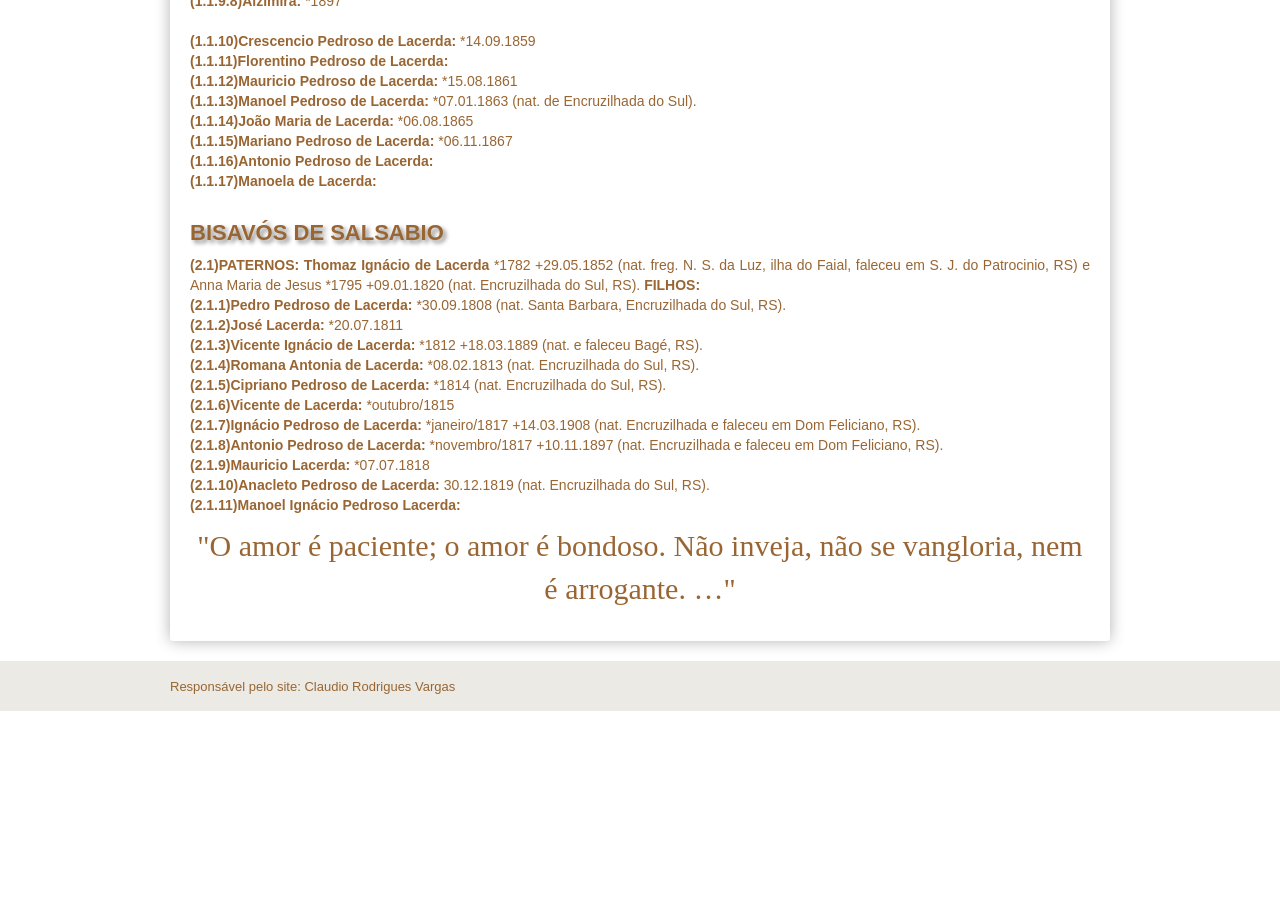
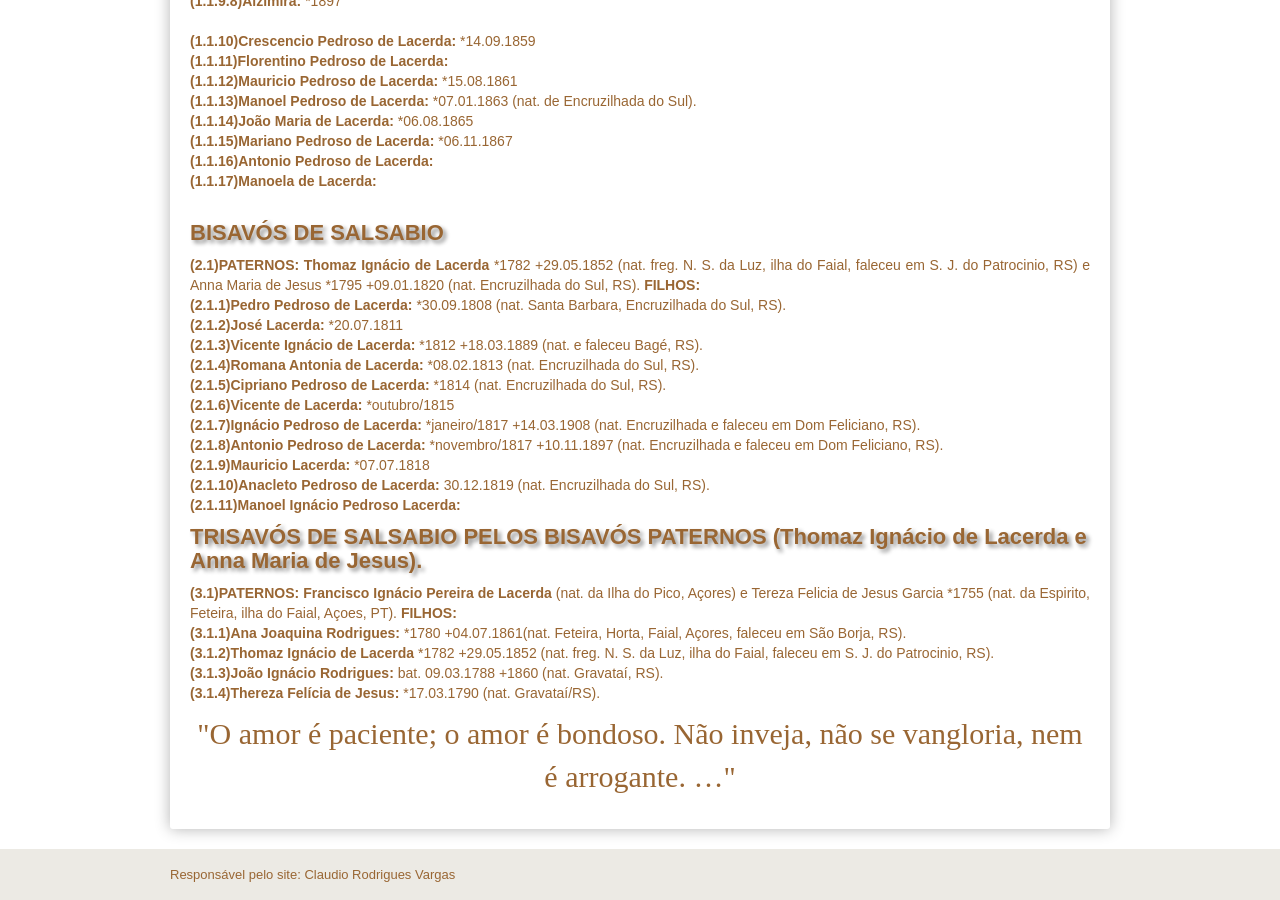
Before and after one commit to claudiovargas1955/claudiovargas1955.github.io, a Jekyll site: the page built from _pages/familia-lacerda-salsabio.html, in a window 1280 px wide and 900 px high, scrolled down 2292 px. Built offline with Jekyll 4.4.1, drawn with Linux system fonts in a browser that asks for light colours; some web fonts are replaced; before the commit the page ends 3003 px from its top, so only the background shows below that.

Commit message:
Update familia-lacerda-salsabio.html

```diff
--- a/_pages/familia-lacerda-salsabio.html
+++ b/_pages/familia-lacerda-salsabio.html
@@ -205,5 +205,16 @@ Jesus *1795 +09.01.1820 (nat. Encruzilhada do Sul, RS). <b>FILHOS: </b><br>
   <b>(2.1.10)Anacleto Pedroso de Lacerda: </b>30.12.1819 (nat. Encruzilhada do Sul, RS).<br>
   <b>(2.1.11)Manoel Ignácio Pedroso Lacerda: </b><br>
 
+  <h4>TRISAVÓS DE SALSABIO PELOS BISAVÓS PATERNOS (Thomaz Ignácio de Lacerda e Anna Maria de Jesus).</h4>
+<p><b>(3.1)PATERNOS: Francisco Ignácio Pereira de Lacerda </b>(nat. da Ilha do Pico, Açores) e Tereza Felicia de Jesus Garcia *1755 (nat. da Espirito, Feteira, ilha
+do Faial, Açoes, PT). <b>FILHOS: </b><br>
+  <b>(3.1.1)Ana Joaquina Rodrigues: </b>*1780 +04.07.1861(nat. Feteira, Horta, Faial, Açores, faleceu em São Borja, RS).<br>
+  <b>(3.1.2)Thomaz Ignácio de Lacerda </b>*1782 +29.05.1852 (nat. freg. N. S. da Luz, ilha do Faial, faleceu em S. J. do Patrocinio, RS). <br>
+  <b>(3.1.3)João Ignácio Rodrigues: </b>bat. 09.03.1788 +1860 (nat. Gravataí, RS). <br>
+  <b>(3.1.4)Thereza Felícia de Jesus: </b>*17.03.1790 (nat. Gravataí/RS). <br>
+
+
+
+
 <p style="text-align:center; color:#996633; font-size:30px; font-family: 'Rancho', cursive ">"O amor é paciente; o amor é bondoso. Não inveja, não se vangloria,
 nem é arrogante. …"</p>
```
